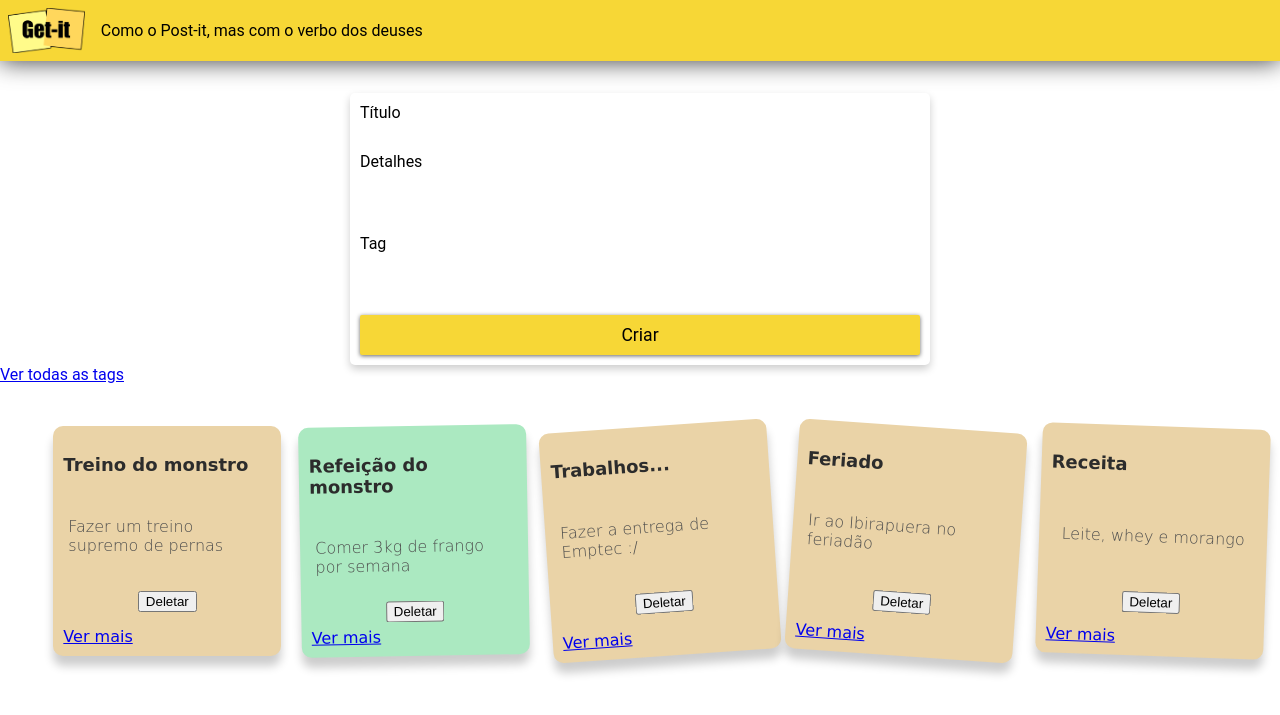
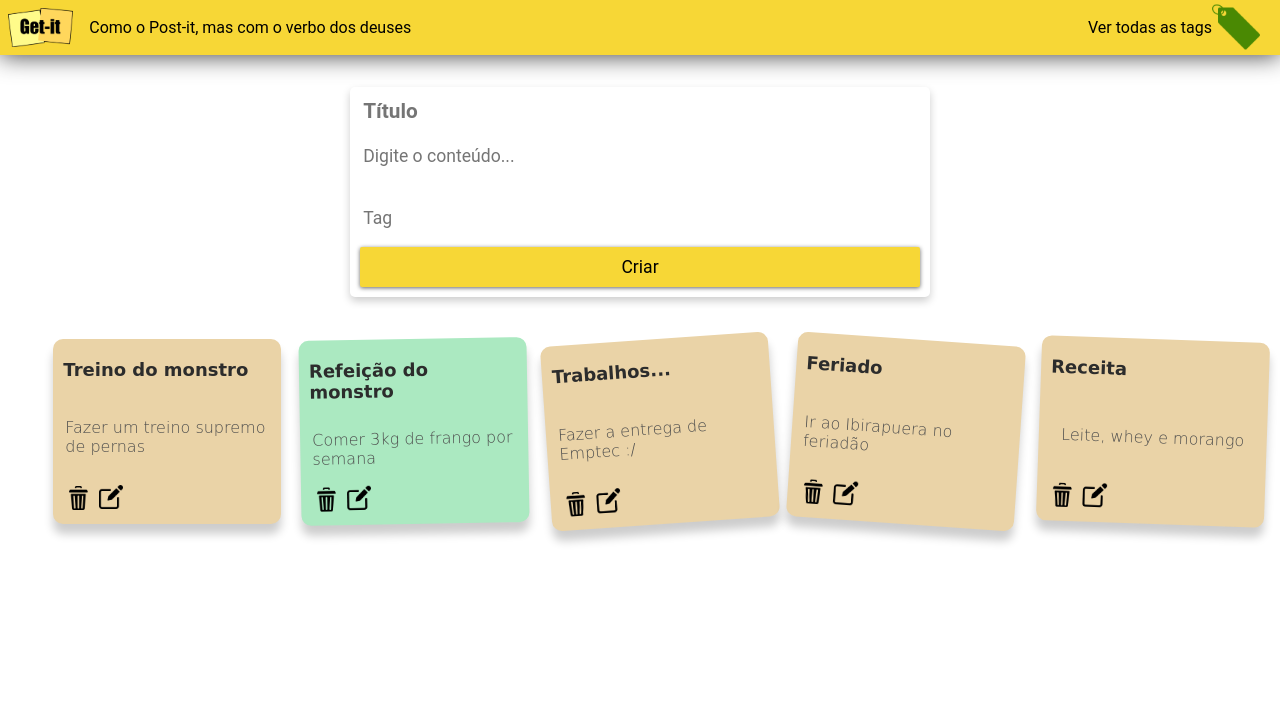
Before and after one commit to jamessonlps/Projeto1B-Tecweb2, a Django app: page / in a window 1280 px wide. Shown: the top 715 px of the page. Run offline with Django 3.2, Linux system fonts and the light colour scheme; data comes from the database, SQL or seed files in the repository.

Commit message:
finaliza layout base

```diff
--- a/notes/static/notes/css/getit.css
+++ b/notes/static/notes/css/getit.css
@@ -34,6 +34,7 @@ body {
   position: relative;
   display: block;
   padding: 10px 15px;
+  margin-top: 1rem;
   overflow: hidden;
   font-size: 1.1rem;
   border-width: 0;
@@ -75,9 +76,30 @@ body {
   background-color: #f7d736;
   display: flex;
   flex-direction: row;
-  align-content: center;
+  justify-content: space-between;
+  /* align-content: center; */
   box-shadow: 0 1px 24px rgba(0, 0, 0, 0.75);
   margin-bottom: 2rem;
+  width: 100%;
+}
+
+.title-appbar {
+  display: flex;
+  flex-direction: row;
+}
+
+.tag-appbar {
+  display: flex;
+  flex-direction: row;
+  align-items: center;
+  min-width: 12rem;
+  outline: 0;
+  text-decoration: none;
+  color: black;
+}
+
+.tag-img {
+  width: 3rem;
 }
 
 /* ***** CABECALHO ***** */
@@ -146,6 +168,7 @@ body {
   font-family: "Permanent Marker", cursive;
   display: flex;
   flex-direction: column;
+  justify-content: space-between;
 
   border-radius: 10px;
   margin:   10px 5px;
@@ -157,23 +180,100 @@ body {
 
 }
 
+.tag-card-text {
+  display: flex;
+  text-decoration: none;
+  color: #2c2c2c;
+  text-align: center;
+  justify-content: center;
+  align-items: center;
+  height: 100%;
+}
+
+.h2 {
+  margin: 0;
+}
+
+.back-notes {
+  display: flex;
+  flex-direction: row;
+  align-items: center;
+  font-family: "Permanent Marker", cursive;
+  font-size: 1.2rem;
+  padding: 1rem;
+  font-weight: bold;
+  text-decoration: none;
+  color: #2c2c2c;
+  width: fit-content;
+}
+
+.back-home-container {
+  display: flex;
+  flex-direction: column;
+  margin-top: 3rem;
+}
+
+.back-home {
+  display: flex;
+  flex-direction: row;
+  align-self: center;
+  font-family: "Permanent Marker", cursive;
+  font-size: 1.2rem;
+  padding: 1rem;
+  margin-left: 1rem;
+  font-weight: bold;
+  text-decoration: none;
+  color: #2c2c2c;
+  width: fit-content;
+  border-radius: 1rem;
+  box-shadow: 0 5px 5px 0 rgba(0, 0, 0, 0.2);
+  background-color: #f7d736;
+}
+
 .card-title{
   font-size: 18px;
   color:#2c2c2c;
   font-weight: bold;
-  margin-bottom: 20px;
+  margin-bottom: 5px;
+  margin-top: 5px;
 }
 
 .card-content{
-  height: 100%;
+  /* height: 100%; */
   font-size: 16px;
   font-weight: lighter;
   display: flex;
-  padding: 5px;
+  padding: 1px;
   flex-direction: column;
   justify-content: center;
   align-items: center;
   color:#4c4c4c;
+}
+
+.card-tag {
+  position: relative;
+  border: 1px solid gray;
+  border-radius: 1rem;
+  padding: 0 1rem;
+
+}
+
+.btns {
+  display: flex;
+  flex-direction: row;
+  justify-content: space-between;
+  width: 100%;
+}
+
+.btn-del {
+  outline: 0;
+  text-decoration: none;
+  border: none;
+  background: none;
+}
+
+.btn-del:hover{
+  cursor: pointer
 }
 
 .card-color-1 {
--- a/notes/templates/notes/index.html
+++ b/notes/templates/notes/index.html
@@ -3,61 +3,82 @@
 
 {% block content %}
 <div class="appbar">
-    <img src="{% static 'notes/img/logo-getit.png' %}" class="logo"/>
-    <p class="subtitle">Como o Post-it, mas com o verbo dos deuses</p>
+    <div class="title-appbar">
+        <img src="{% static 'notes/img/logo-getit.png' %}" class="logo"/>
+        <p class="subtitle">Como o Post-it, mas com o verbo dos deuses</p>
+    </div>
+    <a href="{% url 'notes:tags' %}" class="tag-appbar">
+        <span>Ver todas as tags</span>
+        <img src="{% static 'notes/img/tag.png' %}" class="tag-img" />
+    </a>
 </div>
 
 <div class="container">
     <form class="form-card" method="POST">
         {% csrf_token %}
-        <label for="titulo">Título</label>
         <input
             class="form-card-title"
-            maxlength="100"
+            maxlength="40"
             id="titulo"
             type="text"
             name="titulo"
+            placeholder="Título"
         />
 
-        <label for="detalhes">Detalhes</label>
         <textarea
             class="autoresize"
-            maxlength="1000"
+            maxlength="100"
             id="detalhes"
+            placeholder="Digite o conteúdo..."
             name="detalhes"></textarea>
 
-        <label for="tag">Tag</label>
-        <textarea
-            maxlength="25"
+        <input
+            maxlength="20"
             id="tag"
             class="autoresize"
-            name="tag"></textarea>
+            placeholder="Tag"
+            name="tag"/>
 
         <input class="btn" type="submit" name="create" value="Criar" />
     </form>
 
-    <a href="{% url 'notes:tags' %}">Ver todas as tags</a>
-
     <ul class="card-container">
         {% for note in notes %}
-            <div class="card">
-                <h3 class="card-title">{{ note.title }}</h3>
+            <form class="card" method="POST">
+                {% csrf_token %}
+                <div class="card-title">
+                    <h3 class="card-title">{{ note.title }}</h3>
+                </div>
 
-                <p class="card-content">{{ note.content }}</p>
-
-                <form class="card-content" method="POST">
-                    {% csrf_token %}
+                <div class="card-content">
+                    <p class="card-content">{{ note.content }}</p>
                     <input hidden="True" value="{{ note.id }}" name="id"/>
                     <input hidden="True" value="{{ note.title }}" name="titulo"/>
                     <input hidden="True" value="{{ note.content }}" name="detalhes"/>
                     <input hidden="True" value="{{ note.tag }}" name="tag"/>
+                </div>
 
-                    <input class="btn-delete" type="submit" name="delete" value="Deletar"/>
 
-                </form>
-                <a href="{% url 'notes:note_view' note.id %}">Ver mais</a>
+                <div class="btns">
+                    <div style="display: flex;flex-direction: row;">
+                        <button class="btn-del" type="submit" name=delete>
+                            <img src="{% static 'notes/img/delete.png' %}" width="24">
+                        </button>
 
-            </div>
+
+                        <a href="{% url 'notes:note_view' note.id %}">
+                            <img width="24" src="{% static 'notes/img/edit.png' %}"/>
+                        </a>
+                    </div>
+
+                    {% if note.tag != None %}
+                    <div class="card-tag">
+                        <p style="margin: 0;">{{ note.tag }}</p>
+                    </div>
+                    {% endif %}
+                </div>
+
+            </form>
         {% endfor %}
     </ul>
 </div>
```
Also changed, not shown: notes/templates/notes/note_view.html (+41 -26 lines), notes/templates/notes/notes_by_tag.html (+38 -14 lines), notes/templates/notes/tags.html (+13 -6 lines), notes/static/notes/img/bin.png (added), notes/static/notes/img/delete.png (added), notes/static/notes/img/edit.png (added), notes/static/notes/img/edit_gray.png (added), notes/static/notes/img/left-arrow.png (added), notes/static/notes/img/tag.png (added).
